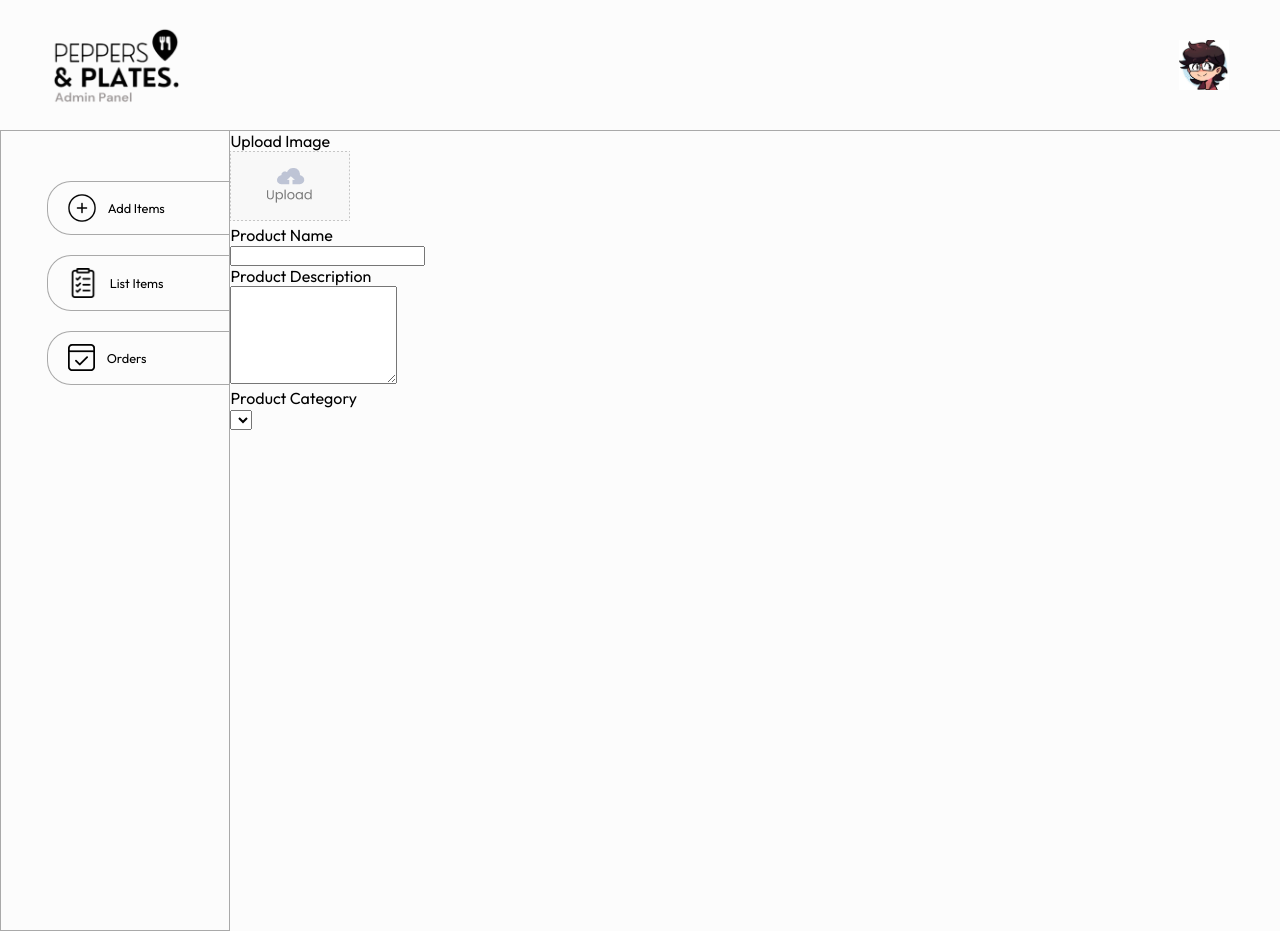
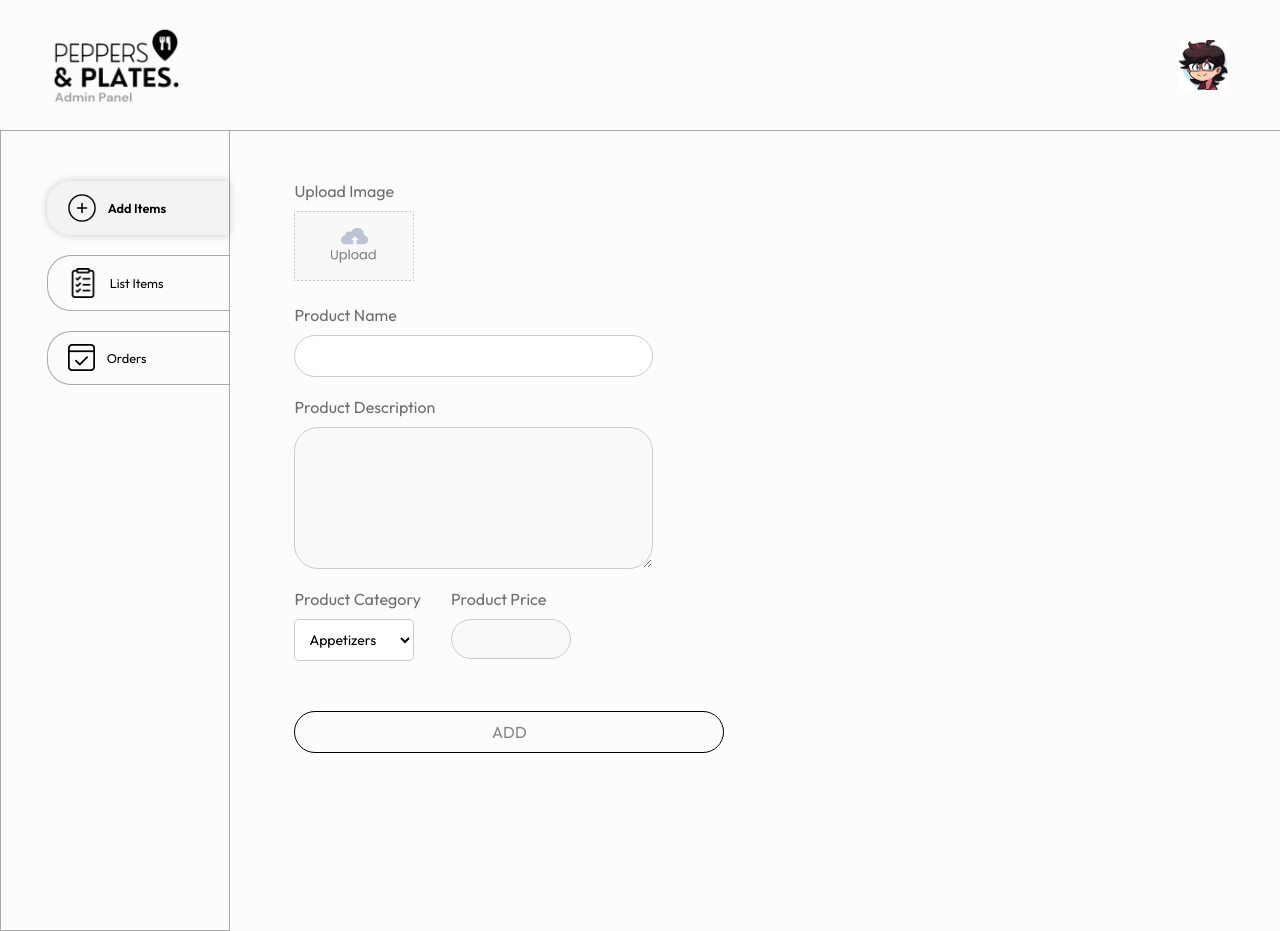
Before and after one commit to Rizz-33/Peppers-and-Plates, a React (Vite) app in the folder admin/: page /add in a window 1280 px wide. Built offline with nearby package versions, Linux system fonts and the light colour scheme.

Commit message:
feat: Add product

```diff
--- a/admin/src/components/sidebar/Sidebar.css
+++ b/admin/src/components/sidebar/Sidebar.css
@@ -28,9 +28,9 @@
 .side-option:hover {
     box-shadow: 0px 4px 10px rgba(0, 0, 0, 0.2);
 }
-.side-option:focus {
+.side-option.active {
     outline: none;
-    border-color: rgb(63, 63, 63);
+    border-color: #f3f3f3;
     background-color: #f3f3f3;
     font-weight: 600;
     box-shadow: 0 0 10px rgba(0, 0, 0, 0.2);
--- a/admin/src/index.css
+++ b/admin/src/index.css
@@ -22,3 +22,8 @@ hr{
 .app-content{
   display: flex;
 }
+.flex-col{
+  display: flex;
+  flex-direction: column;
+  gap: 10px;
+}
--- a/admin/src/pages/add/Add.css
+++ b/admin/src/pages/add/Add.css
@@ -0,0 +1,82 @@
+.add{
+    width: 70%;
+    margin-left: max(5vw,25px);
+    margin-top: 50px;
+    color: #6d6d6d;
+    font-size: 16px;
+}
+.add form{
+    gap: 20px;
+}
+.add-img-upload img{
+    width: 120px;
+}
+.add-product-description, .add-product-name{
+    width: max(40%,280px);
+}
+.add-product-name input, .add-product-description textarea {
+    padding: 10px;
+    padding-left: 20px;
+    font-size: 16px;
+    border-radius: 24px;
+    border: 1px solid #ccc;
+    transition: all 0.3s ease;
+}
+.add-product-name input:focus, .add-product-description textarea:focus {
+    border-color: #c3c3c4;
+    box-shadow: 0 0 5px rgba(129, 129, 129, 0.5);
+}
+.add-product-name input:hover, .add-product-description textarea:hover {
+    border-color: #858585;
+}
+.add-product-description textarea {
+    background-color: #f9f9f9;
+}
+.add-category-price{
+    display: flex;
+    gap: 30px;
+    padding-bottom: 30px;
+}
+.add-category-price select, .add-category-price input {
+    max-width: 120px;
+    padding: 10px;
+    font-size: 14px;
+    border-radius: 24px;
+    border: 1px solid #ccc;
+    transition: border-color 0.3s ease, box-shadow 0.3s ease;
+}
+.add-category-price select:focus, .add-category-price input:focus {
+    border-color: #c3c3c4;
+    box-shadow: 0 0 5px rgba(129, 129, 129, 0.5);
+}
+.add-category-price select:hover, .add-category-price input:hover {
+    border-color: #aaa;
+}
+.add-category-price select {
+    padding: 10px;
+    font-size: 14px;
+    border-radius: 5px;
+    border: 1px solid #ccc;
+    background-color: white;
+    transition: border-color 0.3s ease, box-shadow 0.3s ease;
+
+}
+.add-category-price input {
+    background-color: #f9f9f9;
+    padding-left: 20px;
+}
+.add-btn{
+    max-width: 430px;
+    background: transparent;
+    font-size: 16px;
+    color:#868686;
+    border: 1px solid black;
+    padding: 10px 30px;
+    border-radius: 50px;
+    cursor: pointer;
+    transition: 0.3s;
+}
+.add-btn:hover{
+    background-color: black;
+    color: white;
+}
--- a/admin/src/pages/add/Add.jsx
+++ b/admin/src/pages/add/Add.jsx
@@ -25,17 +25,22 @@ const Add = () => {
                     <div className="add-category flex-col">
                         <p>Product Category</p>
                         <select name="category">
-                            <option value=""></option>
-                            <option value=""></option>
-                            <option value=""></option>
-                            <option value=""></option>
-                            <option value=""></option>
-                            <option value=""></option>
-                            <option value=""></option>
-                            <option value=""></option>
+                            <option value="Appetizers">Appetizers</option>
+                            <option value="Salads">Salads</option>
+                            <option value="Entrees">Entrees</option>
+                            <option value="Sandwiches">Sandwiches</option>
+                            <option value="Pizzas">Pizzas</option>
+                            <option value="Soups">Soups</option>
+                            <option value="Pasta">Pasta</option>
+                            <option value="Desserts">Desserts</option>
                         </select>
                     </div>
+                    <div className="add-price flex-col">
+                        <p>Product Price</p>
+                        <input type="Number" name='price' />
+                    </div>
                 </div>
+                <button type='submit' className='add-btn'>ADD</button>
             </form>
         </div>
     )
```
